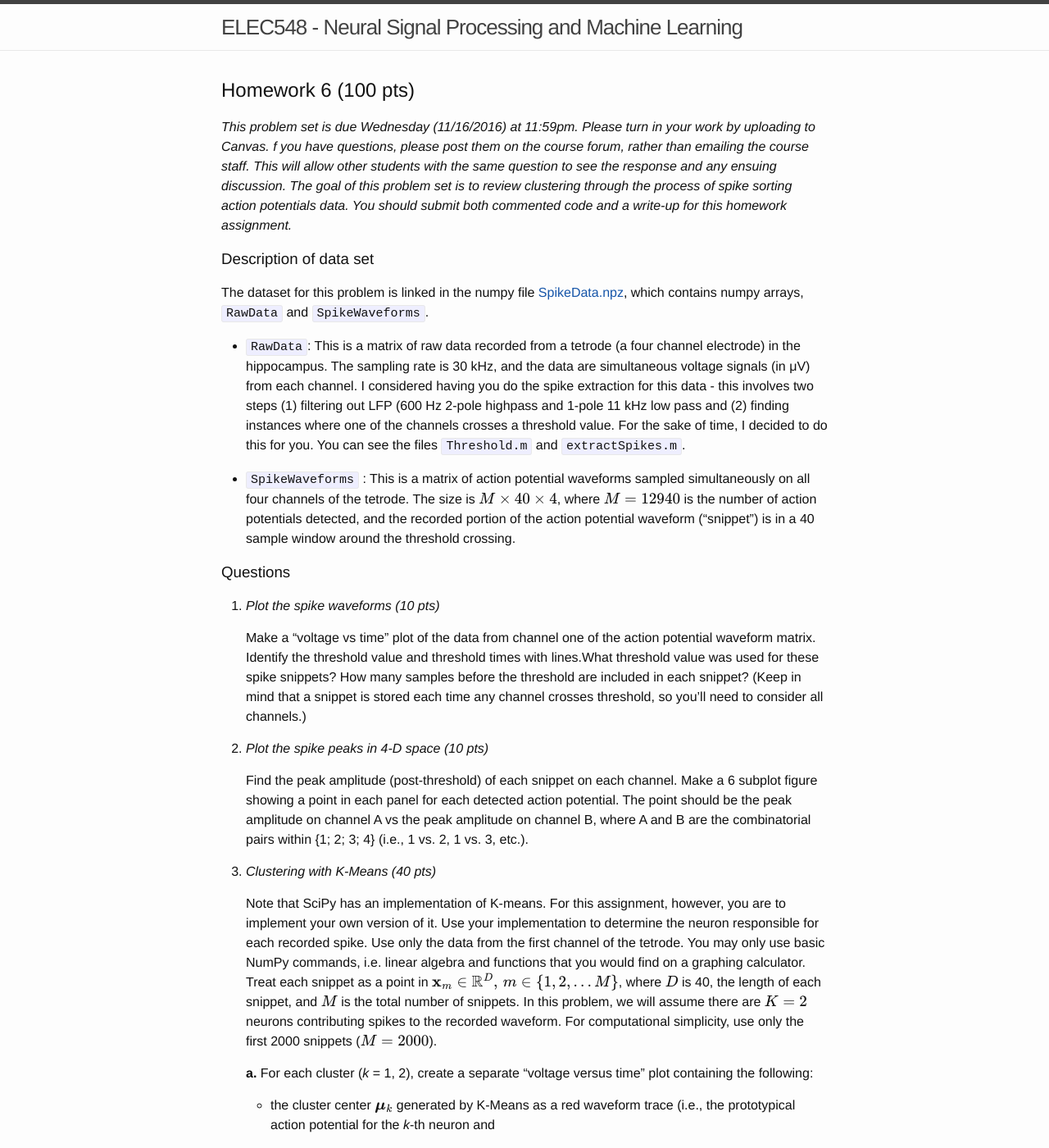
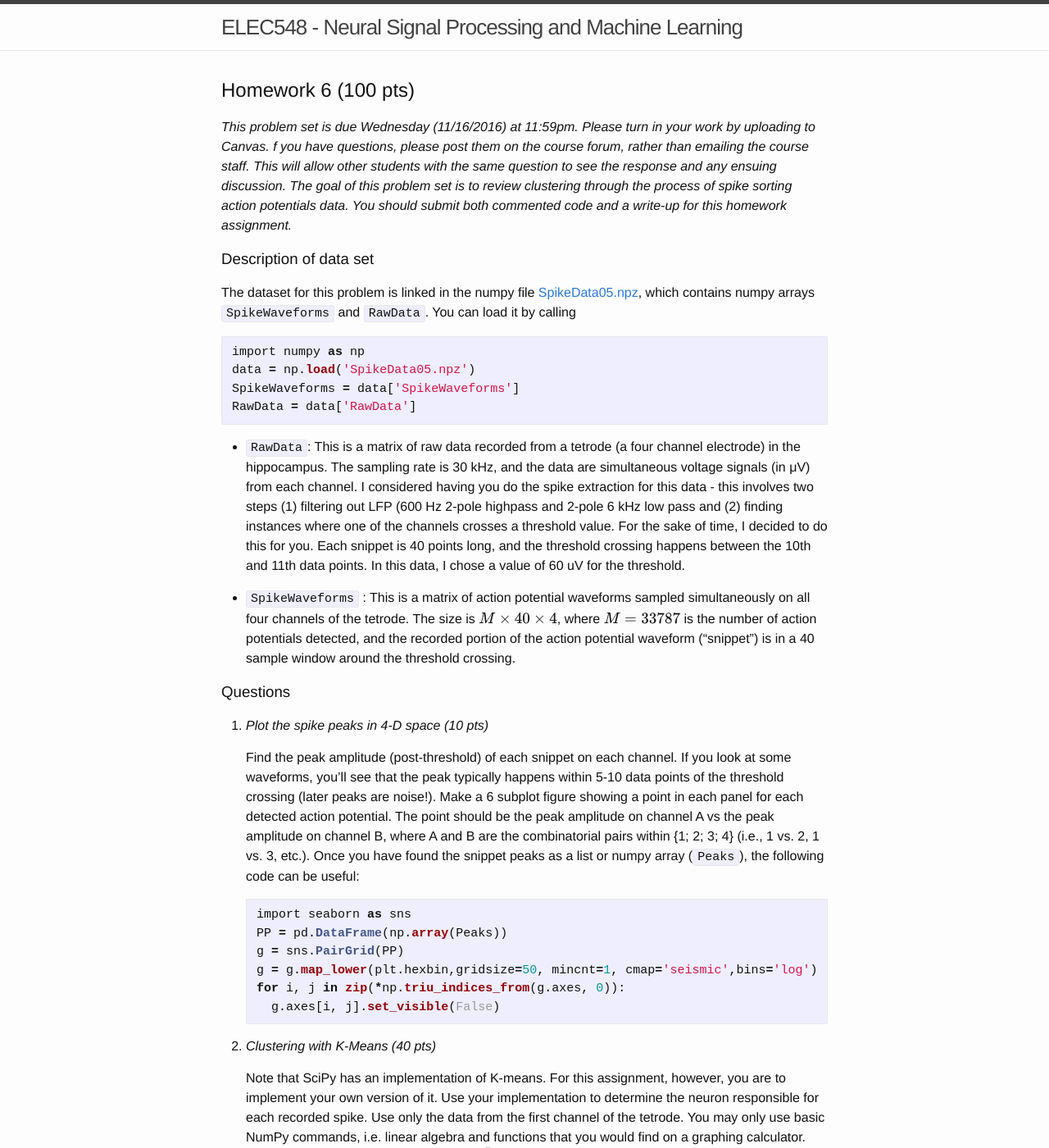
Before and after one commit to elec548/elec548.github.io, a Jekyll site: the page built from Assignments/hw6.md, in a window 1280 px wide and 1400 px high. Shown: the whole window at 82% size. Built offline with Jekyll 4.4.1, drawn with Linux system fonts in a browser that asks for light colours; formulas are drawn with MathJax 3; some of the changed text lies outside the part shown.

Commit message:
Uploading data

````diff
--- a/Assignments/hw6.md
+++ b/Assignments/hw6.md
@@ -15,47 +15,58 @@ a write-up for this homework assignment._
 
 
 ### Description of data set
-The dataset for this problem is linked in the numpy file [SpikeData.npz](), which
-contains numpy arrays, `RawData` and `SpikeWaveforms`.
+The dataset for this problem is linked in the numpy file
+[SpikeData05.npz](SpikeData05.npz), which contains numpy arrays
+`SpikeWaveforms` and `RawData`. You can load it by calling
+
+```python
+import numpy as np
+data = np.load('SpikeData05.npz')
+SpikeWaveforms = data['SpikeWaveforms']
+RawData = data['RawData']
+```
 
 * `RawData`: This is a matrix of raw data recorded from a tetrode (a four
 channel electrode) in the hippocampus.  The sampling rate is 30 kHz, and the
 data are simultaneous voltage signals (in μV) from each channel. I considered
 having you do the spike extraction for this data - this involves two steps (1)
-filtering out LFP (600 Hz 2-pole highpass and 1-pole 11 kHz low pass and (2)
+filtering out LFP (600 Hz 2-pole highpass and 2-pole 6 kHz low pass and (2)
 finding instances where one of the channels crosses a threshold value. For the
-sake of time, I decided to do this for you. You can see the files
-`Threshold.m` and `extractSpikes.m`.
+sake of time, I decided to do this for you. Each snippet is 40 points long, and
+the threshold crossing happens between the 10th and 11th data points. In this
+data, I chose a value of 60 uV for the threshold.
 
 * `SpikeWaveforms` : This is a matrix of action potential waveforms sampled
 simultaneously on all four channels of the tetrode. The size is $$M\times 40
-\times 4$$, where $$M = 12940$$ is the number of action potentials detected,
+\times 4$$, where $$M = 33787$$ is the number of action potentials detected,
 and the recorded portion of the action potential waveform ("snippet") is in a
 40 sample window around the threshold crossing.
 
 
 ### Questions
 
-1. _Plot the spike waveforms (10 pts)_
+1. _Plot the spike peaks in 4-D space (10 pts)_
 
-    Make a "voltage vs time" plot of the data from channel one of the action
-    potential waveform matrix. Identify the threshold value and threshold times
-    with lines.What threshold value was used for these spike snippets? How many
-    samples before the threshold are included in each snippet? (Keep in mind that
-    a snippet is stored each time any channel crosses threshold, so you'll need to
-    consider all channels.)
-
-
-2. _Plot the spike peaks in 4-D space (10 pts)_
-
-    Find the peak amplitude (post-threshold) of each snippet on each channel.
+    Find the peak amplitude (post-threshold) of each snippet on each channel. If
+    you look at some waveforms, you'll see that the peak typically happens
+    within 5-10 data points of the threshold crossing (later peaks are noise!).
     Make a 6 subplot figure showing a point in each panel for each detected
     action potential. The point should be the peak amplitude on channel A vs the
     peak amplitude on channel B, where A and B are the combinatorial pairs
-    within {1; 2; 3; 4} (i.e., 1 vs. 2, 1 vs. 3, etc.).
+    within {1; 2; 3; 4} (i.e., 1 vs. 2, 1 vs. 3, etc.). Once you have found the
+    snippet peaks as a list or numpy array (`Peaks`), the following code can
+    be useful:
 
+   ```python
+   import seaborn as sns
+   PP = pd.DataFrame(np.array(Peaks))
+   g = sns.PairGrid(PP)
+   g = g.map_lower(plt.hexbin,gridsize=50, mincnt=1, cmap='seismic',bins='log')
+   for i, j in zip(*np.triu_indices_from(g.axes, 0)):
+     g.axes[i, j].set_visible(False)
+   ```
 
-3. _Clustering with K-Means (40 pts)_
+2. _Clustering with K-Means (40 pts)_
 
 
     Note that SciPy has an implementation of K-means. For this assignment,
@@ -71,23 +82,25 @@ and the recorded portion of the action potential waveform ("snippet") is in a
     first 2000 snippets ($$M = 2000$$).
 
 
-    **a.** For each cluster (_k_ = 1, 2), create a separate "voltage versus
+    **a.** For each cluster (_k_ = 1, 2, 3), create a separate "voltage versus
     time" plot containing the following:
 
-    * the cluster center $$\boldsymbol \mu_k$$ generated by K-Means as a red waveform trace (i.e., the prototypical action potential for the _k_-th neuron and
+    * the cluster center $$\boldsymbol \mu_k$$ generated by K-Means as a red
+    waveform trace (i.e., the prototypical action potential for the _k_-th
+    neuron and
 
     * all of the waveform snippets assigned to the _k_-th cluster
 
-    **b.** Plot the objective number $$J$$ versus iteration number (as in Figure 9.2
-    in _PRML_). How many iterations did it take for K-Means to converge?
+    **b.** Plot the objective number $$J$$ versus iteration number (as in Figure
+    9.2 in _PRML_). How many iterations did it take for K-Means to converge?
 
-    **c.** Repeat the problem with K = 3 clusters.
+    **c.** Repeat the problem with K = 4 clusters.
 
-4. _Gaussian Mixtures (20 pts)_
+3. _Gaussian Mixtures (20 pts)_
 
     **THIS QUESTION IS INCLUDED ONLY FOR REFERENCE - DO NOT TURN IN.**
 
-    Consider the plot of snippet peaks you made for problem (2). The clouds of
+    Consider the plot of snippet peaks you made for problem (1). The clouds of
     points you find do not seem circular. Thus, we'd like to find clusters that
     would fit to the shape of what we observe. This is a case where a Gaussian
     mixture model can work really well. In class, we derived the EM algorithm
@@ -168,7 +181,7 @@ and the recorded portion of the action potential waveform ("snippet") is in a
     \theta)$$.)_
 
 
-5. _Using Gaussian Mixtures (40 pts)_
+4. _Using Gaussian Mixtures (50 pts)_
 
     In python, the scikit-learn package has nice support for mixture models.
 
@@ -179,7 +192,9 @@ and the recorded portion of the action potential waveform ("snippet") is in a
    ```
 
     You will use this package to define and train a model of the 4-channel
-    waveform peaks.
+    waveform peaks. To make this problem more interesting, load data from the
+    file (SpikeData12.npy)[SpikeData12.npy], and find the waveform peaks as in
+    **(1)**.
 
     **a.** Use the first 5000 snippet-peaks (i.e., $$\mathbf{x}_n \in
     \mathcal{R}^4$$ are the peak of the spike snippet in each tetrode channel
````
Also changed, not shown: 1 other file.
